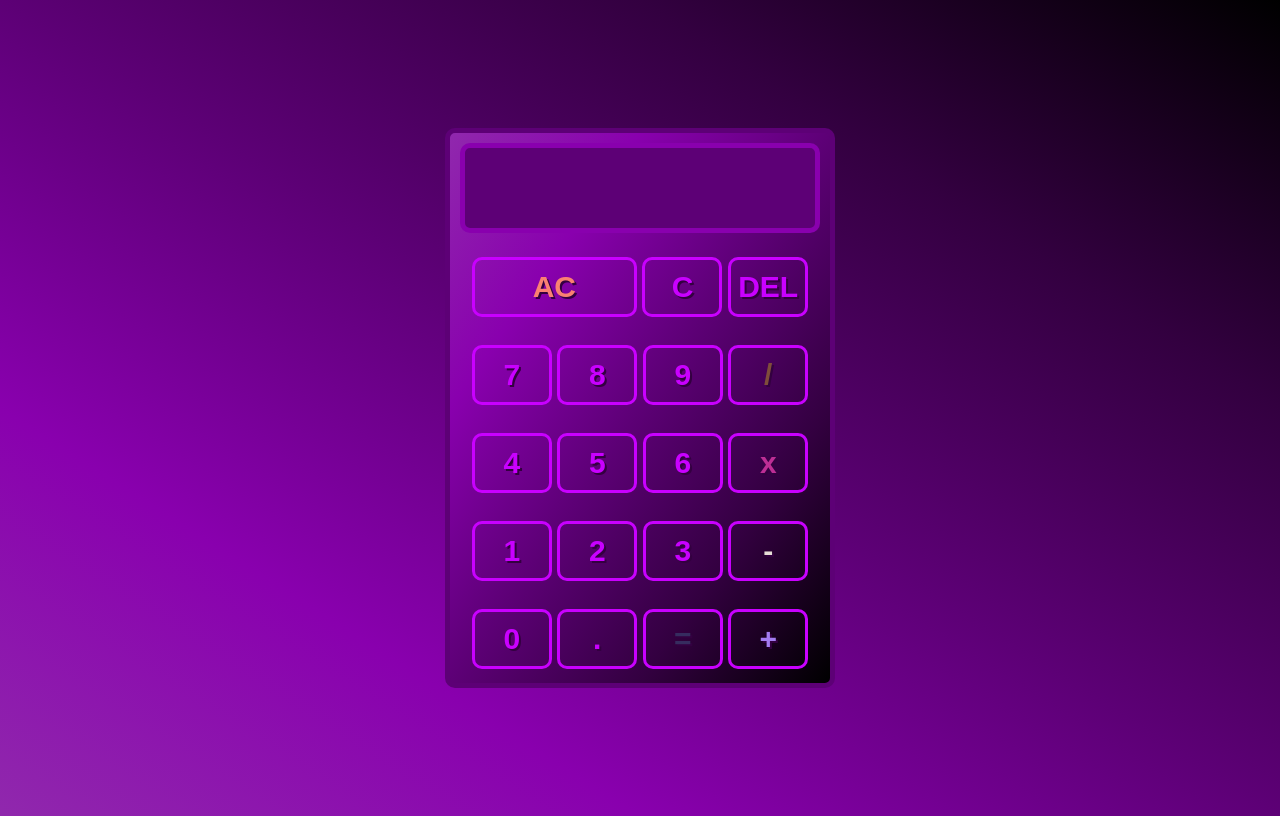
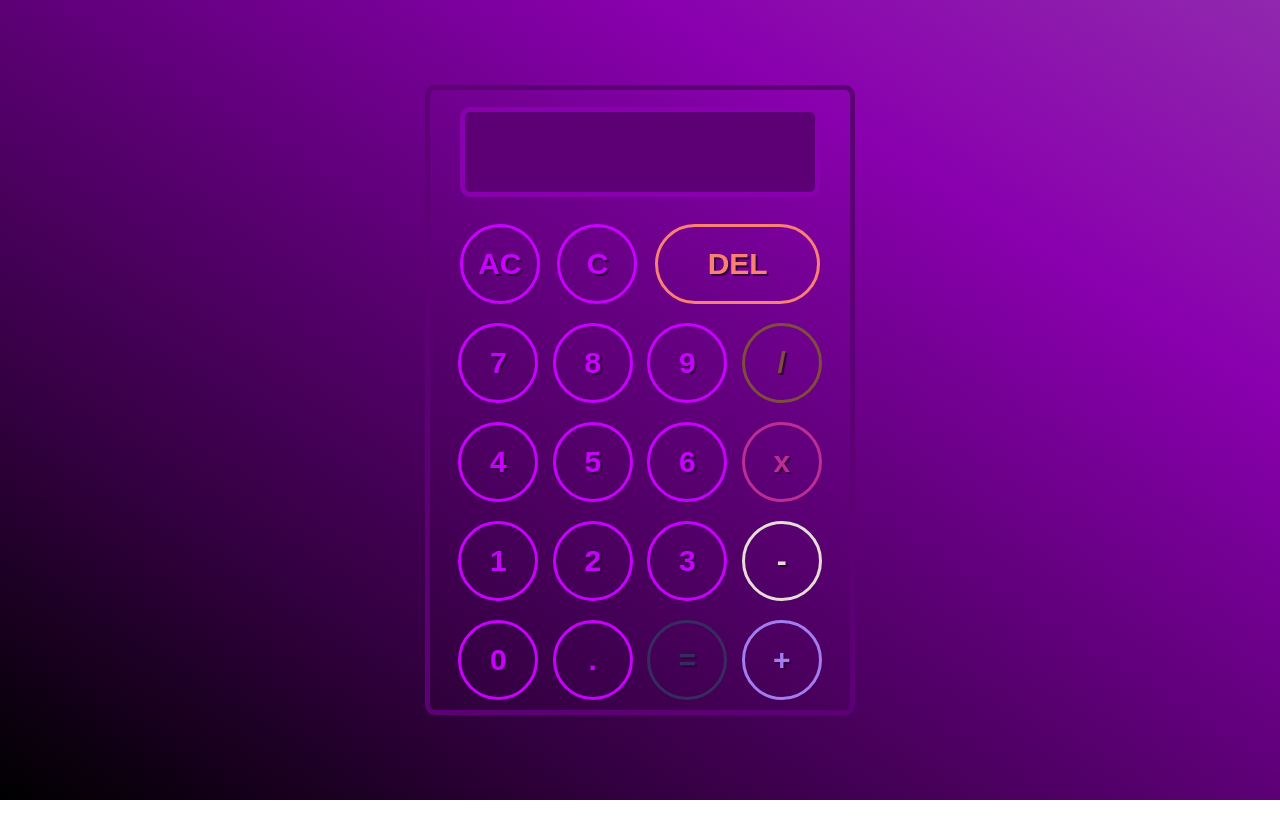
Before and after one commit to Lancer385/Calculator, a plain HTML site: page index.html in a window 1280 px wide. Drawn offline with Linux system fonts and the light colour scheme.

Commit message:
update the calculator design

```diff
--- a/style.css
+++ b/style.css
@@ -4,12 +4,13 @@
 }
 
 body{
+    margin: 0;
     min-height: 100vh;
     display: flex;
     justify-content: center;
     align-items: center;
     font-family: 'Times New Roman', Times, serif;
-    background-image: linear-gradient(to top right,	#9028ad, #8900ae, #5d0076,#330040,black);
+    background-image: linear-gradient(to bottom left,#9028ad, #8900ae, #5d0076,#330040,black);
 }
 
 #container {
@@ -17,10 +18,10 @@ body{
     flex-direction: column;
     align-items: center;
     justify-content: space-around;
-    height: 550px;
-    width: 380px;
+    height: 620px;
+    width: 420px;
     border-radius: 10px;
-    background-image: linear-gradient(to bottom right,	#9028ad, #8900ae, #5d0076,#330040,black);
+    background-image: linear-gradient(right,#9028ad, #8900ae, #5d0076,#330040,black);
     border: #5d0076 5px solid;
 }
 
@@ -65,9 +66,9 @@ body{
 
 button {
     width: 80px;
-    height: 60px;
+    height: 80px;
     font-size: 10px;
-    border-radius: 10px;
+    border-radius: 50%;
     border:3px solid #c900ff;
     color: #c900ff;
     font-size: 30px;
@@ -75,32 +76,41 @@ button {
     text-shadow: 2px 2px #330040;
     background:none;
 }
-#AC {
+#backSpace {
     width: 165px;
+    border-radius: 50px;
     color: salmon;
+    border-color: salmon;
 }
 
 #plus {
     color: #a37cf0;
+    border-color: #a37cf0;
 }
 #minus {
     color: #e6ddd6;
+    border-color: #e6ddd6;
 }
 #divide {
     color: #7f4d3b;
+    border-color: #7f4d3b;
 }
 #multiply {
-    color: #bd2e95
+    color: #bd2e95;
+    border-color: #bd2e95;
 }
 #equal {
     color: #362c5f;
+    border-color: #362c5f;
 }
-button:hover , #plus:hover , #divide:hover, #minus:hover, #multiply:hover, #AC:hover,#equal:hover {
+button:hover , #plus:hover , #divide:hover, #minus:hover, #multiply:hover, #backSpace:hover,#equal:hover {
     background-color: #c900ff;
     color: #330040;
     text-shadow: none;
+    border-color: #c900ff;
 }
-button:active, #plus:active , #divide:active, #minus:active, #multiply:active, #AC:active,#equal:active{
+button:active, #plus:active , #divide:active, #minus:active, #multiply:active, #backSpace:active,#equal:active{
     background-color: #330040;
     color: #c900ff;
+    border-color: #c900ff;
 }
```
